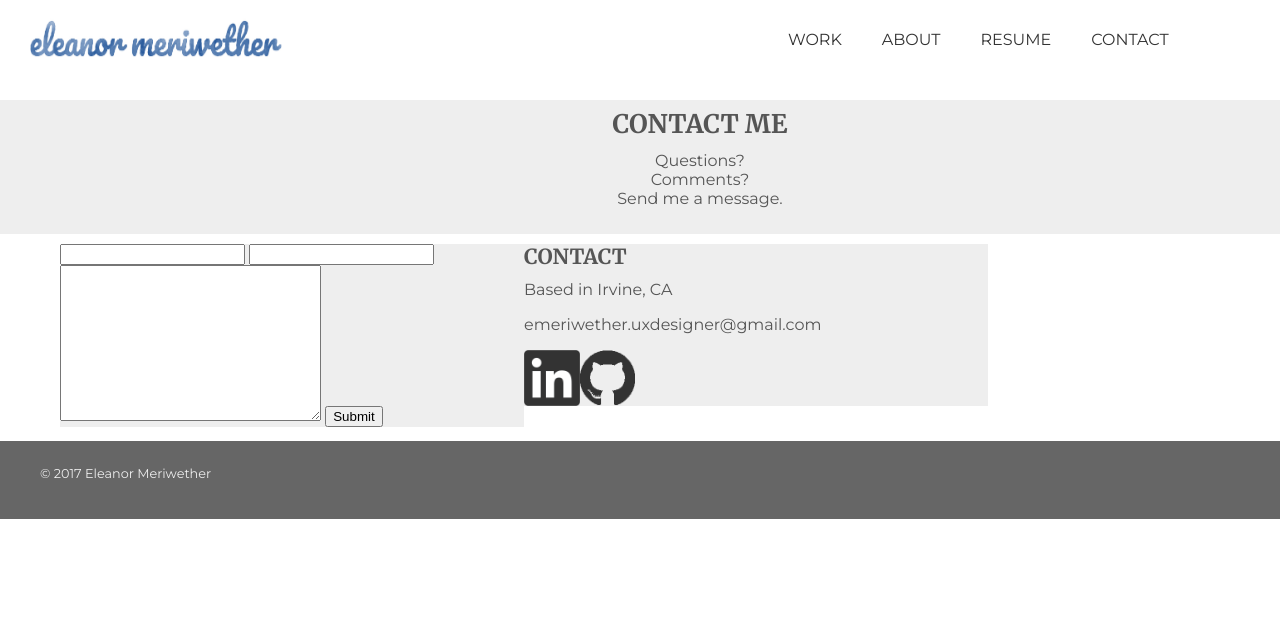
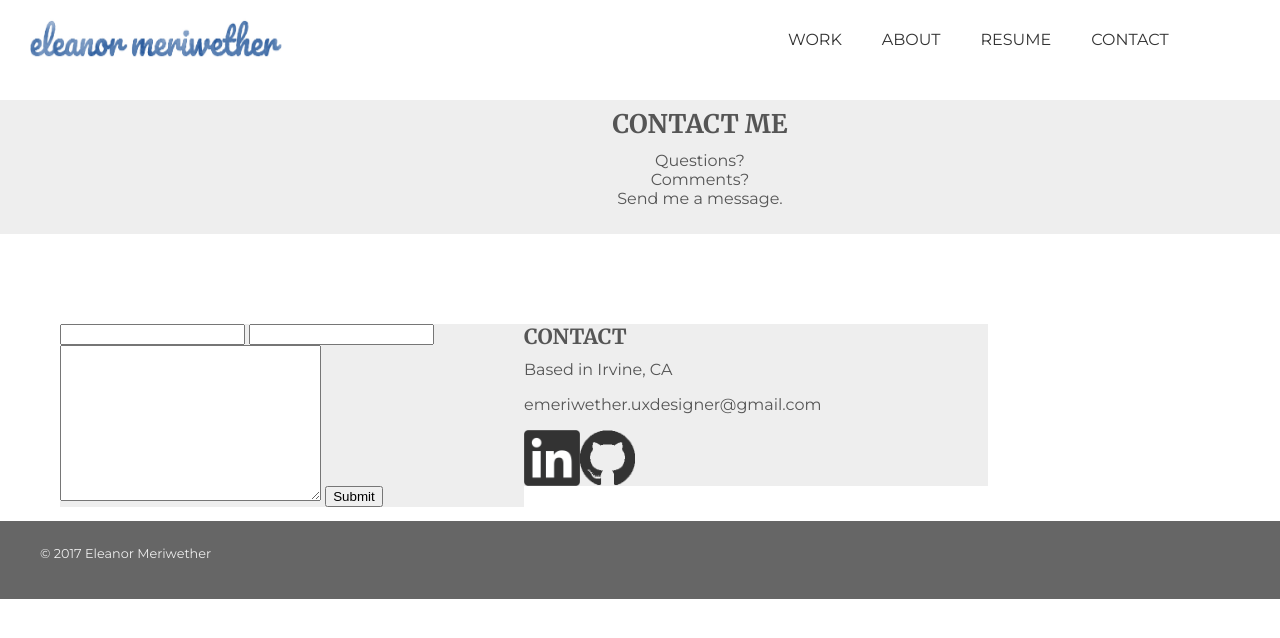
Before and after one commit to emeriwether/emeriwether.github.io, a Jekyll site: the page built from contact.html, in a window 1280 px wide. Shown: the top 638 px of the page. Built offline with Jekyll 4.4.1, drawn with Linux system fonts in a browser that asks for light colours; nearby versions of some CDN libraries.

Commit message:
add margin above contact info section

```diff
--- a/css/styles.css
+++ b/css/styles.css
@@ -152,6 +152,7 @@ CONTACT
 
 section.contactHeader { background-color: #eee; width: 100%; text-align: center; left: 40%; }
 
+section.contactInfo { margin-top: 80px; }
 section.contactInfo div { background-color: #eee; width: 40%; float: left; }
 section.contactInfo div div img { width: 30%; float: left;}
 
```
